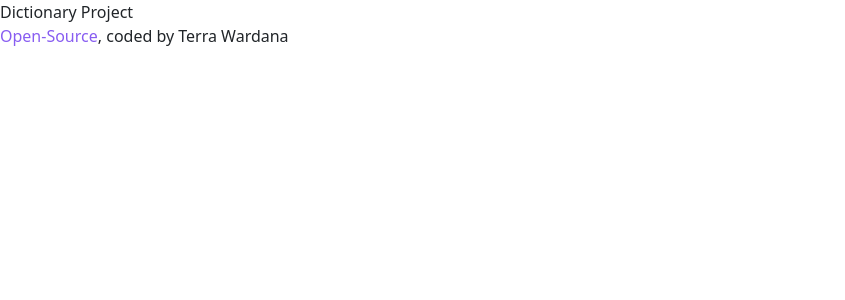
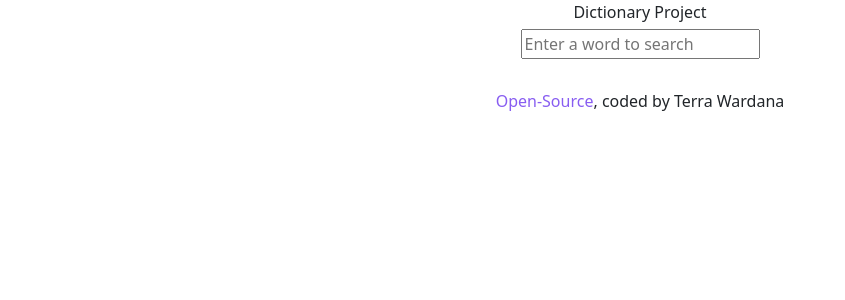
Before and after one commit to Rakta1/Dictionary-project, a React (Create React App) app: page / in a window 1280 px wide. Shown: the top 300 px of the page, without its empty margins (0-845 px from the left). Built offline with nearby package versions, Linux system fonts and the light colour scheme.

Commit message:
dictionary component and events

```diff
--- a/src/App.css
+++ b/src/App.css
@@ -1,3 +1,11 @@
+.container {
+	text-align: center;
+}
+
+footer {
+	margin: 30px 0;
+}
+
 footer a {
 	text-decoration: none;
 	color: #885df1;
--- a/src/App.js
+++ b/src/App.js
@@ -1,14 +1,18 @@
 import React from "react";
+import Dictionary from "./Dictionary";
 import "./App.css";
 
 export default function App() {
 	return (
 		<div className="App">
-			Dictionary Project
-			<footer>
-				<a href="https://github.com/Rakta1/Dictionary-project">Open-Source</a>,
-				coded by Terra Wardana
-			</footer>
+			<div className="container">
+				Dictionary Project
+				<Dictionary />
+				<footer>
+					<a href="https://github.com/Rakta1/Dictionary-project">Open-Source</a>
+					, coded by Terra Wardana
+				</footer>
+			</div>
 		</div>
 	);
 }
--- /dev/null
+++ b/src/Dictionary.css
@@ -0,0 +1,3 @@
+.Dictionary {
+	margin: 5px 0;
+}
--- /dev/null
+++ b/src/Dictionary.js
@@ -0,0 +1,25 @@
+import React, { useState } from "react";
+import "./Dictionary.css";
+
+export default function Dictionary() {
+	let [keyword, setKeyword] = useState("");
+
+	function search(event) {
+		event.preventDefault();
+		alert(`Searching for ${keyword}`);
+	}
+	function updateKeyword(event) {
+		setKeyword(event.target.value);
+	}
+	return (
+		<div className="Dictionary">
+			<form onSubmit={search}>
+				<input
+					type="search"
+					placeholder="Enter a word to search"
+					onChange={updateKeyword}
+				/>
+			</form>
+		</div>
+	);
+}
```
